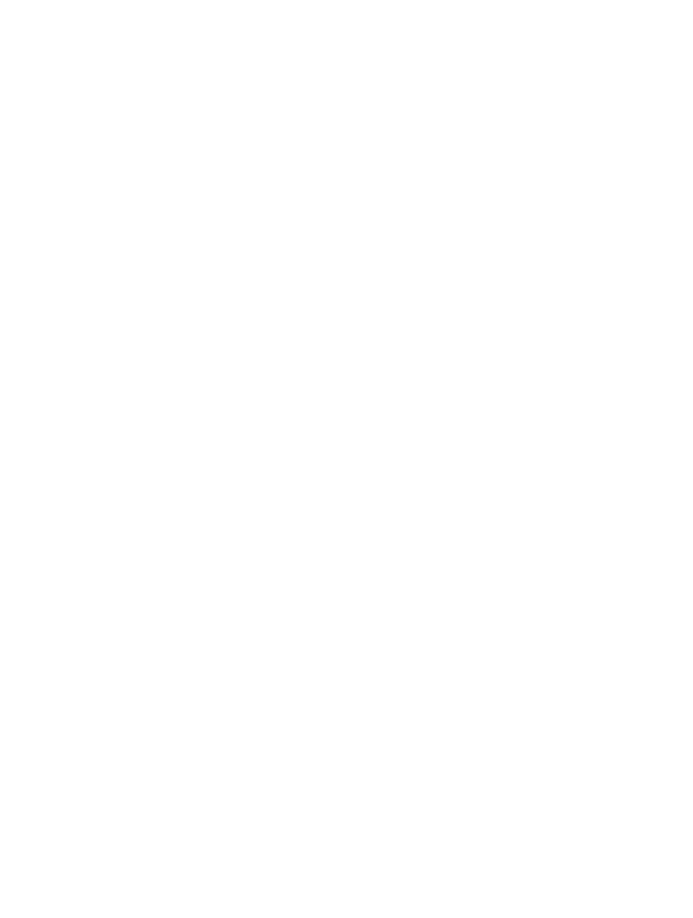
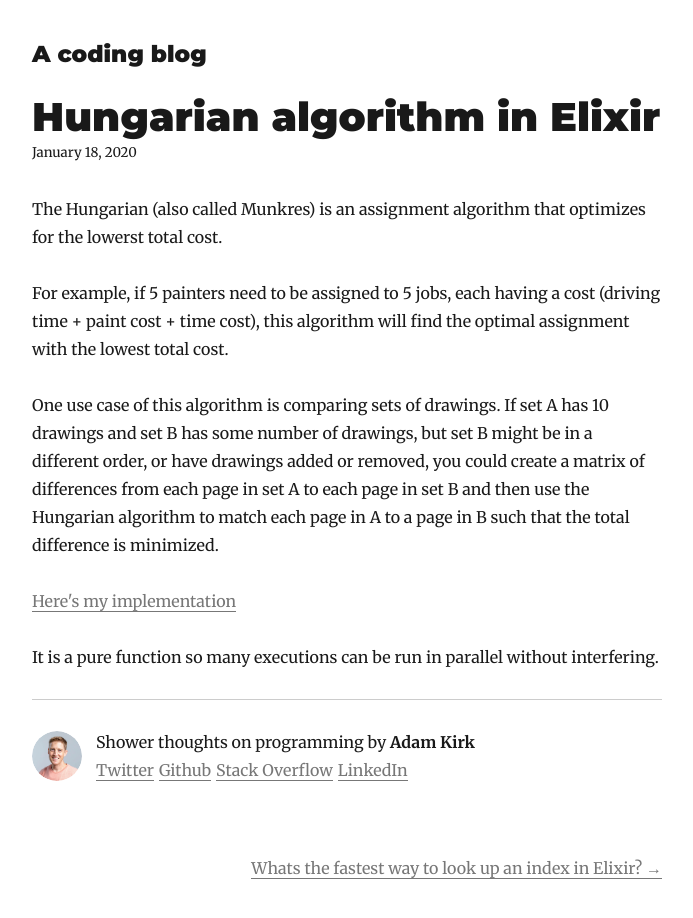
Before and after one commit to atomkirk/blog, a Gatsby site: page /2020-01-18-hungarian-algorithm-in-elixir/ in a window 1280 px wide. Before the commit this address had no page. Shown: the whole page, without its empty margins (293-986 px from the left). Before the commit the page ends 800 px from the top, so only its background shows below. Built offline with nearby package versions, Linux system fonts and the light colour scheme; Gatsby itself is replaced by a stand-in of ours; some packages are replaced by stand-ins of ours.

Commit message:
adding hungarian algorithm in elixir

```diff
--- /dev/null
+++ b/content/blog/2020-01-18-hungarian-algorithm-in-elixir/index.md
@@ -0,0 +1,18 @@
+---
+title: Hungarian algorithm in Elixir
+date: 2020-01-18
+---
+
+The Hungarian (also called Munkres) is an assignment algorithm that optimizes for the lowerst total cost.
+
+For example, if 5 painters need to be assigned to 5 jobs, each having a cost (driving time + paint cost + time cost),
+this algorithm will find the optimal assignment with the lowest total cost.
+
+One use case of this algorithm is comparing sets of drawings. If set A has 10 drawings and set B has some number of drawings, but
+set B might be in a different order, or have drawings added or removed, you could create a matrix of differences from
+each page in set A to each page in set B and then use the Hungarian algorithm to match each page in A to a page in B
+such that the total difference is minimized.
+
+[Here's my implementation](https://gist.github.com/atomkirk/a4ac4c3d6ef964eaab4b7f55ef045f83)
+
+It is a pure function so many executions can be run in parallel without interfering.
--- a/content/blog/2020-07-01-fast-feedback-loops/index.md
+++ b/content/blog/2020-07-01-fast-feedback-loops/index.md
@@ -33,7 +33,9 @@ in the context of your app.
 Code reviews are a big chunk of a developers day. Pair programming allows the code reviews to happen in real-time as you’re
 writing code. Whats more, that tight feedback loop of live conversation, both people with full context, fully invested,
 leads to significantly better code and an accelerated advancement of everyone’s skill and experience. What you save in
-time reviewing and tech debt more than makes up for the purely “lines of code written” opportunity cost.
+time reviewing and tech debt more than makes up for the purely “lines of code written” opportunity cost.[^3]
+
+A half way
 
 ## Fast build times
 
@@ -42,10 +44,12 @@ get very slow as the project grows. This means this workflow is out of reach for
 [Go](https://golang.org/), [Ocaml](https://ocaml.org/), [ReasonML](https://reasonml.github.io/),
 [vlang](https://vlang.io/), [esbuild](https://github.com/evanw/esbuild), [Elm](https://github.com/evancz/elm-project-survey/issues/33)
 are some rock stars. The feedback in these languages feels instant. There are some mid range options where, after some
-monthly tweaking, will only make you wait 5-10s for an imcremental compile and start up. [Elixir](https://elixir-lang.org/)
+monthly tweaking, will only make you wait 5-10s for an incremental compile and start up. [Elixir](https://elixir-lang.org/)
 is an example I've used.
 
 If a software company wants to move faster than its competitors, it has to tighten its feedback loop.
 
 [^1]: Or potential competitors. Many an incumbent has been taken down by a fast moving startup.
 [^2]: A lot do this because tests run too slow on their local machine.
+[^3]: I've only done the normal sporadic pair programming that everyone does on a team, but I've always thought it was
+awesome. My interest in it is well explained by [this article](https://jasonlarsen.me/2020/02/16/ship-faster-with-this-one-weird-trick).
```
